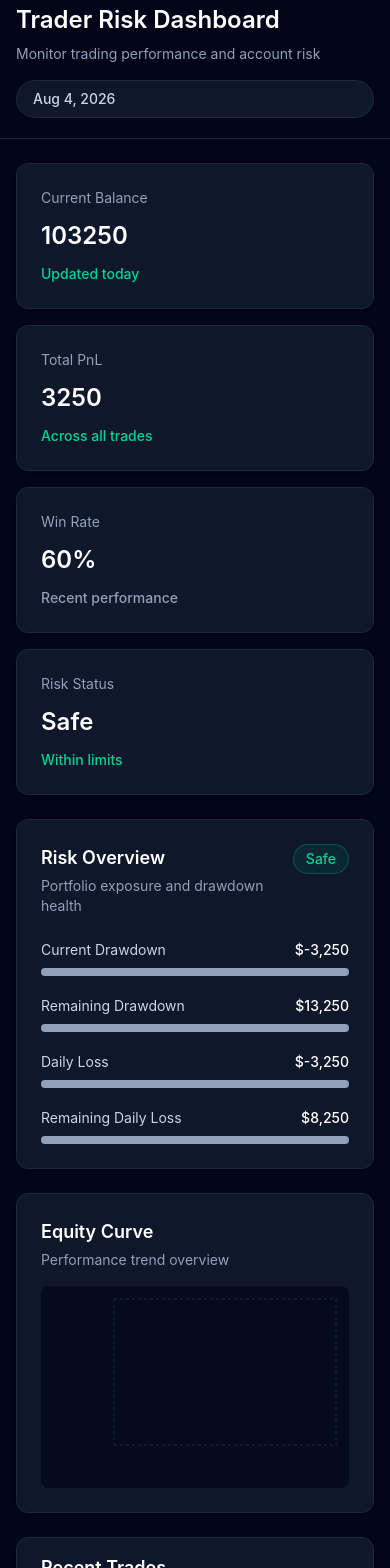
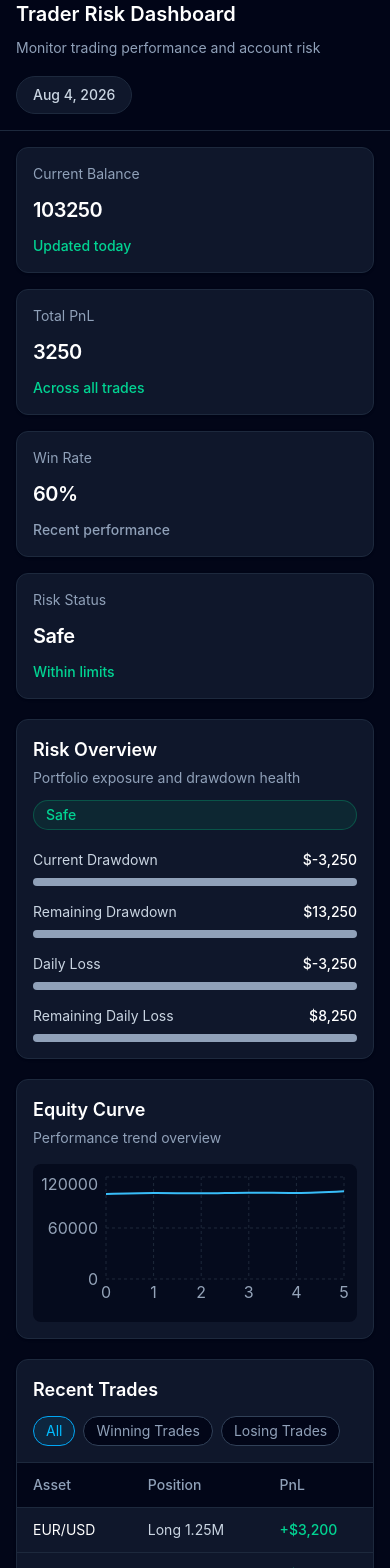
Before and after one commit to Raj9229/trader-risk-dashbord, a React (Vite) app: page / in a window 390 px wide. Shown: the part 40-1608 px from the top of the page. Built offline with nearby package versions, Linux system fonts and the light colour scheme.

Commit message:
responsiveness added

```diff
--- a/src/components/Dashboard.jsx
+++ b/src/components/Dashboard.jsx
@@ -7,6 +7,7 @@ import trades from '../data/trades';
 import account from '../data/account';
 import calculateStats from '../utils/calculateStats';
 import calculateRisk from '../utils/calculateRisk';
+import generateEquityCurve from '../utils/generateEquityCurve';
 
 function Dashboard() {
   const calculatedStats = calculateStats(trades);
@@ -20,17 +21,18 @@ function Dashboard() {
     largestLoss: calculatedStats.largestLoss,
   };
   const risk = calculateRisk(account, stats);
+  const equityCurve = generateEquityCurve(account.startingBalance, trades);
 
   return (
     <div className="min-h-screen bg-slate-950 text-slate-100">
       <Header />
 
-      <main className="mx-auto flex max-w-7xl flex-col gap-6 px-4 py-6 sm:px-6 lg:px-8 lg:py-8">
+      <main className="mx-auto flex max-w-7xl flex-col gap-5 px-4 py-4 sm:px-6 sm:py-6 lg:px-8 lg:py-8">
         <StatsGrid stats={stats} />
 
-        <section className="grid gap-6 lg:grid-cols-2">
+        <section className="grid gap-5 xl:grid-cols-2">
           <RiskOverview risk={risk} />
-          <EquityChart />
+          <EquityChart data={equityCurve} />
         </section>
 
         <TradesTable />
--- a/src/components/EquityChart.jsx
+++ b/src/components/EquityChart.jsx
@@ -10,7 +10,7 @@ import {
 
 function EquityChart({ data }) {
   return (
-    <section className="flex h-[320px] flex-col rounded-xl border border-slate-800 bg-slate-900 p-6 shadow-sm">
+    <section className="flex h-[260px] flex-col rounded-xl border border-slate-800 bg-slate-900 p-4 shadow-sm sm:h-[300px] sm:p-5 lg:h-[320px] lg:p-6">
       <div className="flex items-center justify-between">
         <div>
           <h2 className="text-lg font-semibold text-white">Equity Curve</h2>
@@ -18,7 +18,7 @@ function EquityChart({ data }) {
         </div>
       </div>
 
-      <div className="mt-4 flex-1 rounded-lg bg-slate-950/70 p-2">
+      <div className="mt-4 min-h-0 flex-1 rounded-lg bg-slate-950/70 p-2 sm:p-3">
         <ResponsiveContainer width="100%" height="100%">
           <LineChart data={data}>
             <CartesianGrid stroke="#1e293b" strokeDasharray="3 3" />
--- a/src/components/Header.jsx
+++ b/src/components/Header.jsx
@@ -6,21 +6,21 @@ function Header() {
   });
 
   return (
-    <header className="border-b border-slate-800 bg-slate-950/95 px-4 py-5 sm:px-6 lg:px-8">
-      <div className="mx-auto flex max-w-7xl flex-col gap-4 md:flex-row md:items-end md:justify-between">
-        <div>
+    <header className="border-b border-slate-800 bg-slate-950/95 px-4 py-4 sm:px-6 sm:py-5 lg:px-8">
+      <div className="mx-auto flex max-w-7xl flex-col gap-4 md:flex-row md:items-center md:justify-between">
+        <div className="min-w-0">
           <p className="text-xs font-semibold uppercase tracking-[0.35em] text-slate-500">
             Risk Operations
           </p>
-          <h1 className="mt-2 text-2xl font-semibold text-white sm:text-3xl">
+          <h1 className="mt-2 text-xl font-semibold text-white sm:text-2xl lg:text-3xl">
             Trader Risk Dashboard
           </h1>
-          <p className="mt-2 text-sm text-slate-400 sm:text-base">
+          <p className="mt-2 text-sm leading-6 text-slate-400 sm:text-base">
             Monitor trading performance and account risk
           </p>
         </div>
 
-        <div className="rounded-full border border-slate-800 bg-slate-900 px-4 py-2 text-sm font-medium text-slate-300">
+        <div className="self-start rounded-full border border-slate-800 bg-slate-900 px-4 py-2 text-sm font-medium text-slate-300 md:self-auto">
           {today}
         </div>
       </div>
--- a/src/components/RiskOverview.jsx
+++ b/src/components/RiskOverview.jsx
@@ -51,8 +51,8 @@ function RiskOverview({ risk }) {
   const badgeClass = getBadgeStyles(risk.riskStatus);
 
   return (
-    <section className="rounded-xl border border-slate-800 bg-slate-900 p-6 shadow-sm">
-      <div className="flex items-start justify-between gap-4">
+    <section className="rounded-xl border border-slate-800 bg-slate-900 p-4 shadow-sm sm:p-5 lg:p-6">
+      <div className="flex flex-col gap-3 sm:flex-row sm:items-start sm:justify-between">
         <div>
           <h2 className="text-lg font-semibold text-white">Risk Overview</h2>
           <p className="mt-1 text-sm text-slate-400">Portfolio exposure and drawdown health</p>
@@ -62,10 +62,10 @@ function RiskOverview({ risk }) {
         </span>
       </div>
 
-      <div className="mt-6 space-y-5">
+      <div className="mt-5 space-y-4 sm:space-y-5">
         {items.map((item) => (
           <div key={item.label}>
-            <div className="mb-2 flex items-center justify-between text-sm">
+            <div className="mb-2 flex items-center justify-between gap-3 text-sm">
               <span className="text-slate-300">{item.label}</span>
               <span className="font-medium text-white">{item.value}</span>
             </div>
--- a/src/components/StatCard.jsx
+++ b/src/components/StatCard.jsx
@@ -6,13 +6,13 @@ function StatCard({ title, value, icon, change, changeType }) {
       : 'text-slate-400';
 
   return (
-    <div className="rounded-xl border border-slate-800 bg-slate-900 p-6 shadow-sm">
-      <div className="flex items-start justify-between">
-        <div>
+    <div className="rounded-xl border border-slate-800 bg-slate-900 p-4 shadow-sm sm:p-5 lg:p-6">
+      <div className="flex items-start justify-between gap-3">
+        <div className="min-w-0">
           <p className="text-sm text-slate-400">{title}</p>
-          <p className="mt-3 text-2xl font-semibold text-white">{value}</p>
+          <p className="mt-3 text-xl font-semibold tracking-tight text-white sm:text-2xl">{value}</p>
         </div>
-        {icon ? <div className="text-slate-400">{icon}</div> : null}
+        {icon ? <div className="shrink-0 text-slate-400">{icon}</div> : null}
       </div>
 
       {change ? (
--- a/src/components/StatsGrid.jsx
+++ b/src/components/StatsGrid.jsx
@@ -29,7 +29,7 @@ function StatsGrid({ stats }) {
   ];
 
   return (
-    <div className="grid gap-4 sm:grid-cols-2 xl:grid-cols-4">
+    <div className="grid gap-4 md:grid-cols-2 xl:grid-cols-4">
       {cards.map((card) => (
         <StatCard key={card.title} {...card} />
       ))}
--- a/src/components/TradesTable.jsx
+++ b/src/components/TradesTable.jsx
@@ -1,4 +1,8 @@
+import { useMemo, useState } from 'react';
+
 function TradesTable() {
+  const [filter, setFilter] = useState('All');
+
   const rows = [
     { asset: 'EUR/USD', position: 'Long 1.25M', pnl: '+$3,200' },
     { asset: 'NASDAQ', position: 'Short 500K', pnl: '+$1,850' },
@@ -6,27 +10,60 @@ function TradesTable() {
     { asset: 'BTC/USD', position: 'Long 2.00', pnl: '+$5,400' },
   ];
 
+  const filteredRows = useMemo(() => {
+    if (filter === 'Winning Trades') {
+      return rows.filter((row) => !row.pnl.startsWith('-'));
+    }
+
+    if (filter === 'Losing Trades') {
+      return rows.filter((row) => row.pnl.startsWith('-'));
+    }
+
+    return rows;
+  }, [filter]);
+
   return (
     <section className="overflow-hidden rounded-xl border border-slate-800 bg-slate-900 shadow-sm">
-      <div className="border-b border-slate-800 px-6 py-4">
+      <div className="flex flex-col gap-3 border-b border-slate-800 px-4 py-4 sm:px-6 sm:flex-row sm:items-center sm:justify-between">
         <h2 className="text-lg font-semibold text-white">Recent Trades</h2>
+
+        <div className="flex flex-wrap gap-2">
+          {['All', 'Winning Trades', 'Losing Trades'].map((option) => {
+            const isActive = filter === option;
+
+            return (
+              <button
+                key={option}
+                type="button"
+                onClick={() => setFilter(option)}
+                className={`rounded-full border px-3 py-1 text-sm transition ${
+                  isActive
+                    ? 'border-sky-500 bg-sky-500/10 text-sky-400'
+                    : 'border-slate-700 bg-slate-950 text-slate-400 hover:text-white'
+                }`}
+              >
+                {option}
+              </button>
+            );
+          })}
+        </div>
       </div>
 
-      <div className="max-h-[320px] overflow-auto">
+      <div className="max-h-[280px] overflow-auto sm:max-h-[320px]">
         <table className="min-w-full text-left text-sm">
           <thead className="sticky top-0 z-10 bg-slate-950/95 text-slate-400">
             <tr>
-              <th className="px-6 py-3 font-medium">Asset</th>
-              <th className="px-6 py-3 font-medium">Position</th>
-              <th className="px-6 py-3 font-medium">PnL</th>
+              <th className="px-4 py-3 font-medium sm:px-6">Asset</th>
+              <th className="px-4 py-3 font-medium sm:px-6">Position</th>
+              <th className="px-4 py-3 font-medium sm:px-6">PnL</th>
             </tr>
           </thead>
           <tbody>
-            {rows.map((row, index) => (
+            {filteredRows.map((row, index) => (
               <tr key={`${row.asset}-${index}`} className="border-t border-slate-800 transition hover:bg-slate-800/70">
-                <td className="px-6 py-3 text-white">{row.asset}</td>
-                <td className="px-6 py-3 text-slate-300">{row.position}</td>
-                <td className={`px-6 py-3 font-medium ${row.pnl.startsWith('-') ? 'text-rose-400' : 'text-emerald-400'}`}>
+                <td className="whitespace-nowrap px-4 py-3 text-white sm:px-6">{row.asset}</td>
+                <td className="whitespace-nowrap px-4 py-3 text-slate-300 sm:px-6">{row.position}</td>
+                <td className={`whitespace-nowrap px-4 py-3 font-medium sm:px-6 ${row.pnl.startsWith('-') ? 'text-rose-400' : 'text-emerald-400'}`}>
                   {row.pnl}
                 </td>
               </tr>
```
